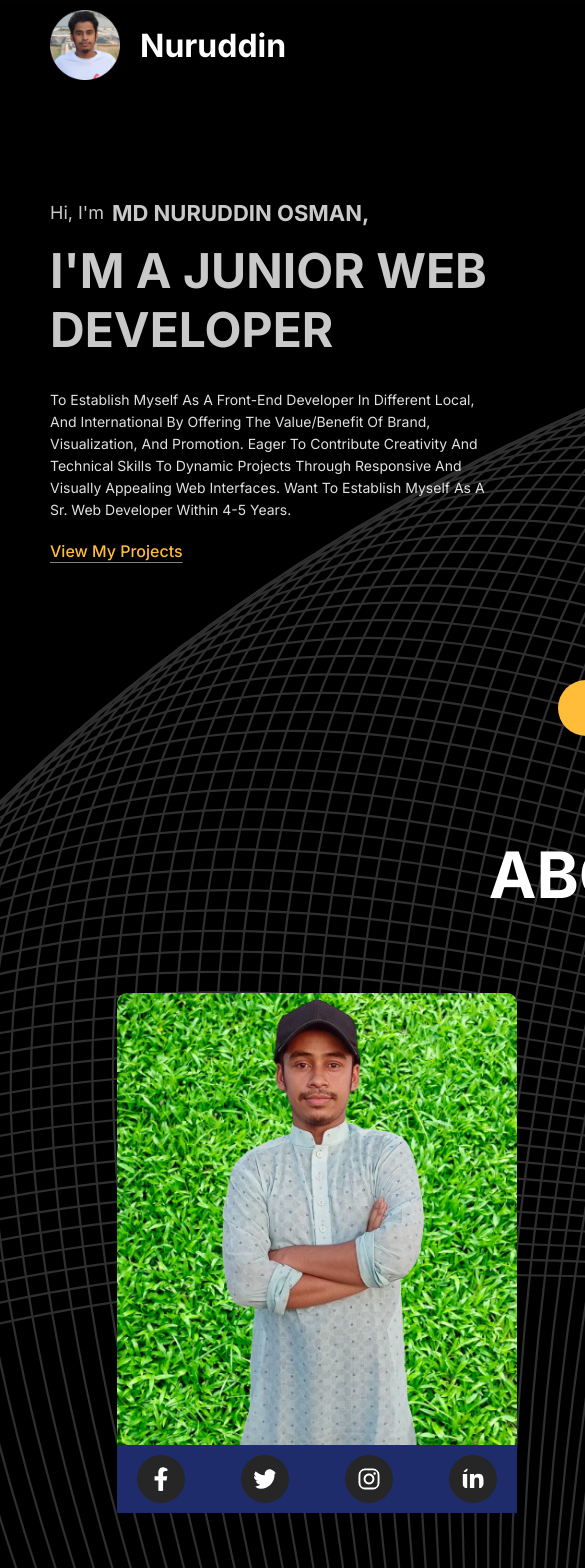
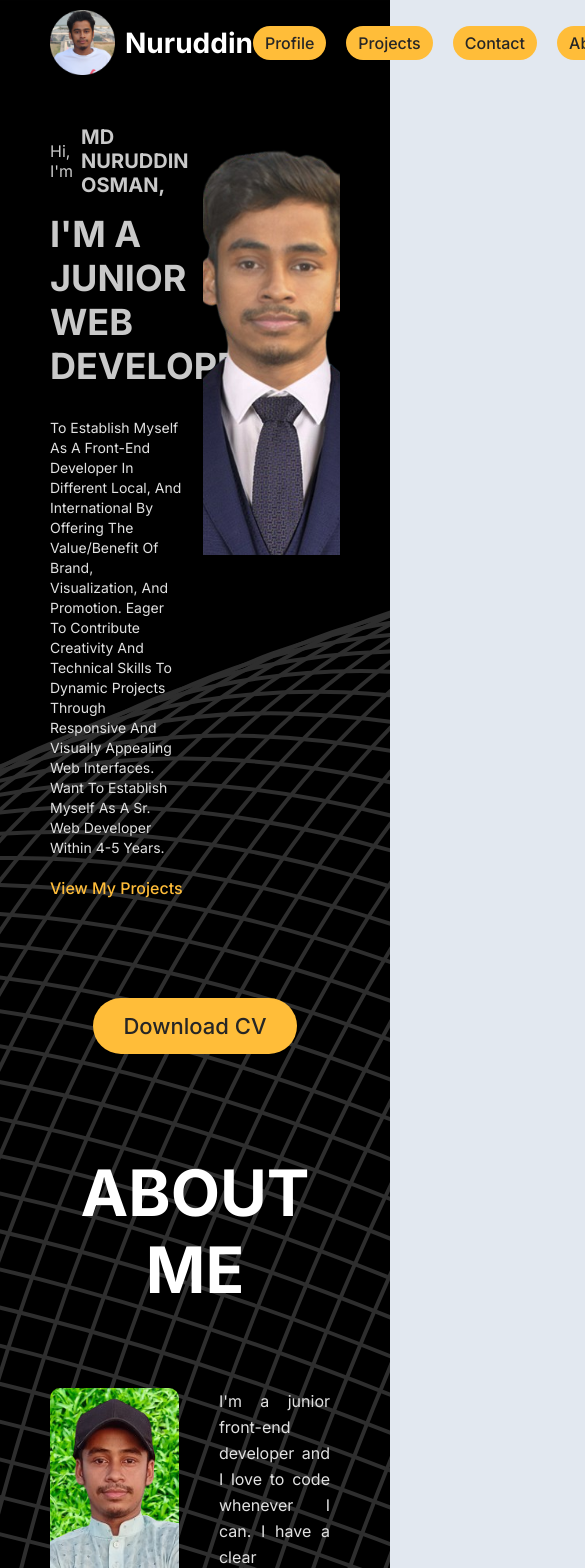
Before and after one commit to mnosumon/Portfolio, a React (Vite) app: page / in a window 390 px wide. Shown: the top 1568 px of the page, 585 px wide, since content can reach past the window. Built offline with nearby package versions, Linux system fonts and the light colour scheme.

Commit message:
responsive colteche

```diff
--- a/src/components/navbar/Navbar.jsx
+++ b/src/components/navbar/Navbar.jsx
@@ -17,7 +17,7 @@ const Navbar = () => {
                 <div className="nav_menu">
                     <ul className='nav_list'>
                         <li className='nav_item'>
-                            <NavLink to="/">profile</NavLink>
+                            <NavLink to="education">profile</NavLink>
                         </li>
                         <li className='nav_item'>
                             <NavLink to="/projects">projects</NavLink>
--- a/src/components/navbar/navbar.css
+++ b/src/components/navbar/navbar.css
@@ -43,3 +43,24 @@
     color: #ffbd39;
     background: #262626;
 }
+
+/* ================================Respnsive========================== */
+
+@media screen and (max-width: 1024px) {
+    .nav_item a{
+        padding: 7px 12px;
+    }
+    .nav_list{
+        gap: 20px;
+    }
+    .logo_image{
+        height: 65px;
+        width: 65px;
+    }
+    .nav_logo{
+        gap: 10px;
+    }
+    .nav_logo h2{
+        font-size: 28px;
+    }
+}
--- a/src/index.css
+++ b/src/index.css
@@ -42,3 +42,11 @@ ul, ol{
 }
 
 /*font-family: 'Inter', sans-serif; */
+
+
+/* =======================Large Medium============================ */
+@media screen and (max-width: 1024px){
+  .container{
+    max-width: 100%;
+  }
+}
--- a/src/section/about/about.css
+++ b/src/section/about/about.css
@@ -64,3 +64,29 @@
     align-items: center;
     justify-content: center;
 }
+
+/* =======================Large Medium============================ */
+@media screen and (max-width: 1024px){
+    .about{
+        max-width: 100%;
+        margin: 0 50px;
+    }
+    .about_wrapper {
+        gap: 30px;
+    }
+    .about_content {
+        padding: 0 10px;
+        text-align: center;
+    }
+    .about_content article {
+        text-align: justify;
+        width: auto;
+    }
+    .about_image {
+        height: 500px;
+        width: auto;
+    }
+    .about_media {
+        overflow: hidden;
+    }
+}
--- a/src/section/contacts/contact.css
+++ b/src/section/contacts/contact.css
@@ -53,8 +53,8 @@
     display: flex;
     flex-wrap: wrap;
     width: 50%;
-    gap: 50px;
-
+    row-gap: 40px;
+    justify-content: space-evenly;
 }
 
 .icon_wrapper{
@@ -67,15 +67,19 @@
 .contact_links{
     width: 250px;
     background-color: #dbf7a64b;
-    margin: 0 auto;
+
     display: flex;
     flex-direction: column;
     align-items: center;
     justify-content: center;
     padding: 10px;
     border-radius: 20px;
+    box-shadow: 0px 0px 15px 15px rgba(255, 255, 255, 0.1);
+    transition: 0.5s;
 }
-
+.contact_links:hover{
+    box-shadow: 0px 0px 15px 15px lightblue;
+}
 
 .contact_icon{
     font-size: 40px;
@@ -106,3 +110,9 @@
 .text_trans{
     text-transform: lowercase;
 }
+
+/* ================================Respnsive========================== */
+
+@media screen and (max-width: 1024px){
+
+}
--- a/src/section/education/education.css
+++ b/src/section/education/education.css
@@ -44,3 +44,26 @@
     font-size: 16px;
     line-height: 26px;
 }
+
+/* =======================Large Medium============================ */
+@media screen and (max-width: 1024px){
+    .education_year{
+        font-size: 24px;
+        padding-bottom: 15px;
+    }
+    .education_department{
+        font-size: 32px;
+    }
+    .education_institute{
+        font-size: 16px;
+        padding: 15px 0 26px;
+    }
+    .education_description{
+        font-size: 16px;
+        line-height: 22px;
+        text-align: justify;
+    }
+    .education_civil, .education_fdr{
+        padding: 15px;
+    }
+}
--- a/src/section/profile/profile.css
+++ b/src/section/profile/profile.css
@@ -5,6 +5,7 @@
     display: flex;
     justify-content: space-between;
     gap: 50px;
+    overflow: hidden;
 }
 .prifile_content{
     width: 50%;
@@ -70,7 +71,7 @@
     object-fit: cover;
 }
 .profile_cv{
-    margin-top: 50px;
+    margin-top: 100px;
     text-align: center;
 }
 .profile_cv a{
@@ -85,3 +86,33 @@
     color: #ffbd39;
     background-color: #262626;
 }
+/* =======================Large Medium============================ */
+@media screen and (max-width: 1024px){
+    .container{
+        max-width: 100%;
+    }
+    .profile_heading span{
+        font-size: 16px;
+    }
+    .profile_heading h4{
+        font-size: 20px;
+    }
+    .profile_title h3{
+        font-size: 36px;
+    }
+    .profile_description p{
+        width: auto;
+        font-size: 14px;
+        line-height: 20px;
+    }
+    .profile_images{
+        height: 430px;
+        width: 360px;
+    }
+    .profile{
+        gap: 20px;
+    }
+    .prifile_content {
+        width: 46%;
+    }
+}
--- a/src/section/projects/projects.css
+++ b/src/section/projects/projects.css
@@ -12,7 +12,6 @@
     background-color: rgba(255, 255, 255, 0.1);
     padding: 10px;
     border-radius: 20px;
-
 }
 
 .project_image_wrapper{
@@ -72,3 +71,17 @@
     font-weight: 600;
     margin: 40px 0 20px;
 }
+
+/* ================================Respnsive========================== */
+
+@media screen and (max-width: 1024px) {
+    .project{
+        justify-content: space-evenly;
+        width: auto;
+        column-gap: 5px;
+        row-gap: 60px;
+    }
+    .project_wrapper{
+        width: 330px;
+    }
+}
--- a/src/section/skills/skill.css
+++ b/src/section/skills/skill.css
@@ -96,3 +96,17 @@
 .progress_autoCad::after{
     content: '(Intermediate)';
 }
+
+/* =======================Large Medium============================ */
+@media screen and (max-width: 1024px){
+    .skill_description {
+        gap: 50px;
+    }
+    .progress_bar::after{
+        top: 20px;
+        font-size: 18px;
+    }
+    .progress_item{
+        margin-bottom: 60px;
+    }
+}
```
